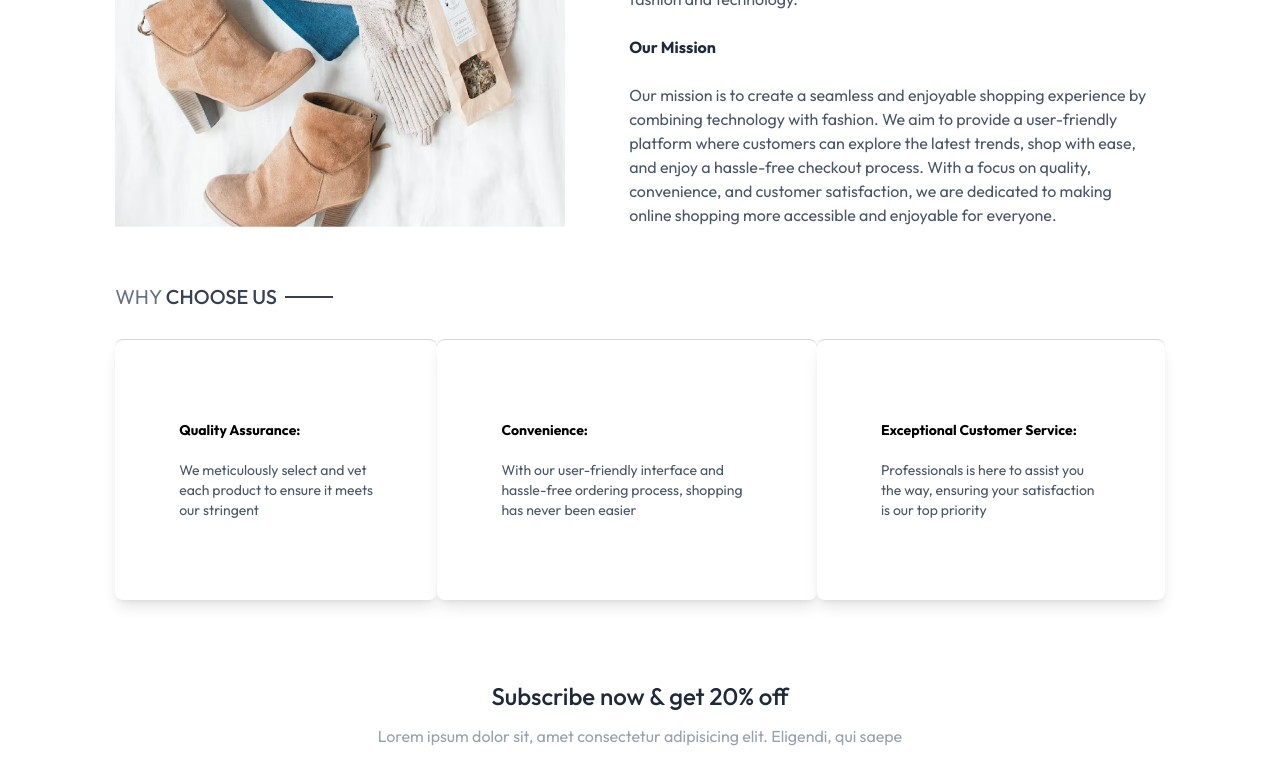
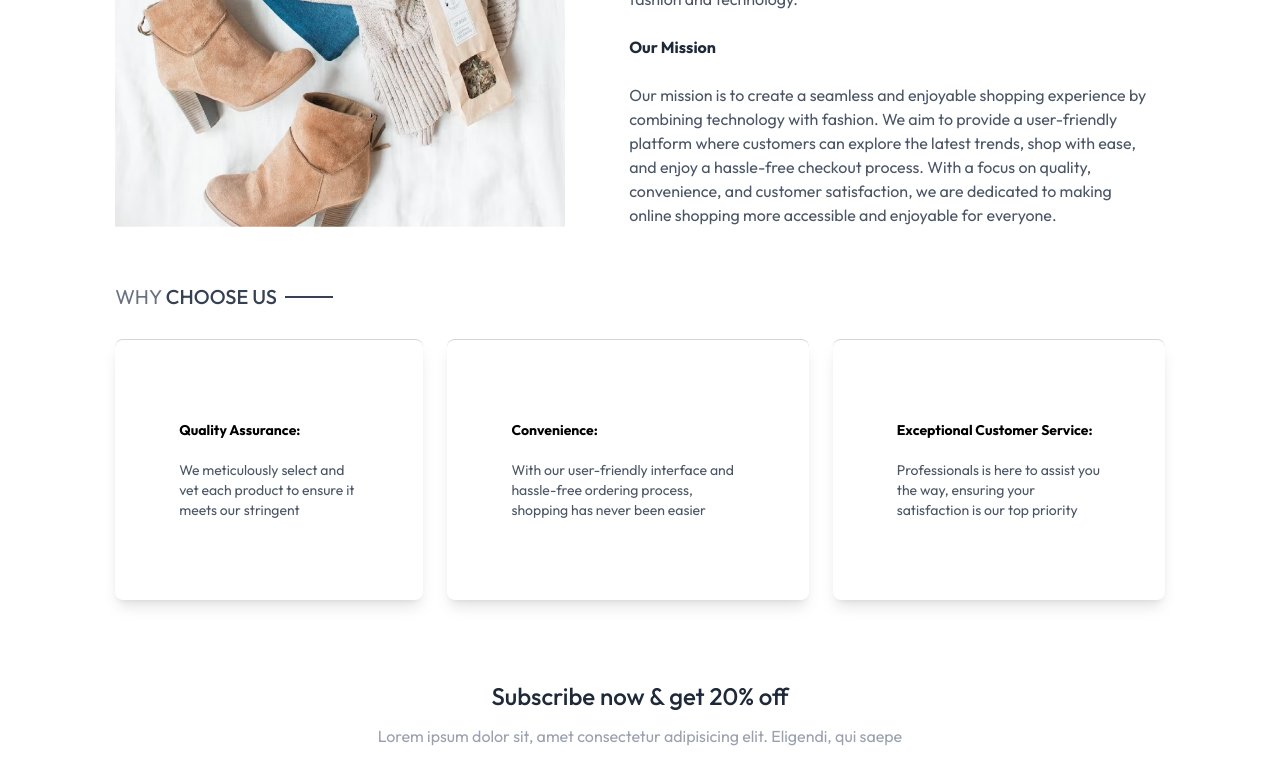
Before and after one commit to harrySentinel/NexShop, a React (Vite) app: page /about in a window 1280 px wide. Shown: the part 547-1318 px from the top of the page. Built offline with nearby package versions, Linux system fonts and the light colour scheme.

Commit message:
minor fix in the about us page

```diff
--- a/src/pages/About.jsx
+++ b/src/pages/About.jsx
@@ -33,7 +33,7 @@ const About = () => {
           <Title text1={'WHY'} text2={'CHOOSE US'} />
       </div>
 
-      <div className='flex flex-col md:flex-row text-sm mb-20'>
+      <div className='flex flex-col md:flex-row text-sm mb-20 gap-x-6'>
          <div className='border-t border-gray-300 px-10 md:px-16 py-8 sm:py-20 flex flex-col gap-5 bg-white shadow-lg hover:shadow-2xl transition-shadow duration-300 rounded-lg'>
            <b>Quality Assurance:</b>
            <p className='text-gray-600'>We meticulously select and vet each product to ensure it meets our stringent</p>
```
